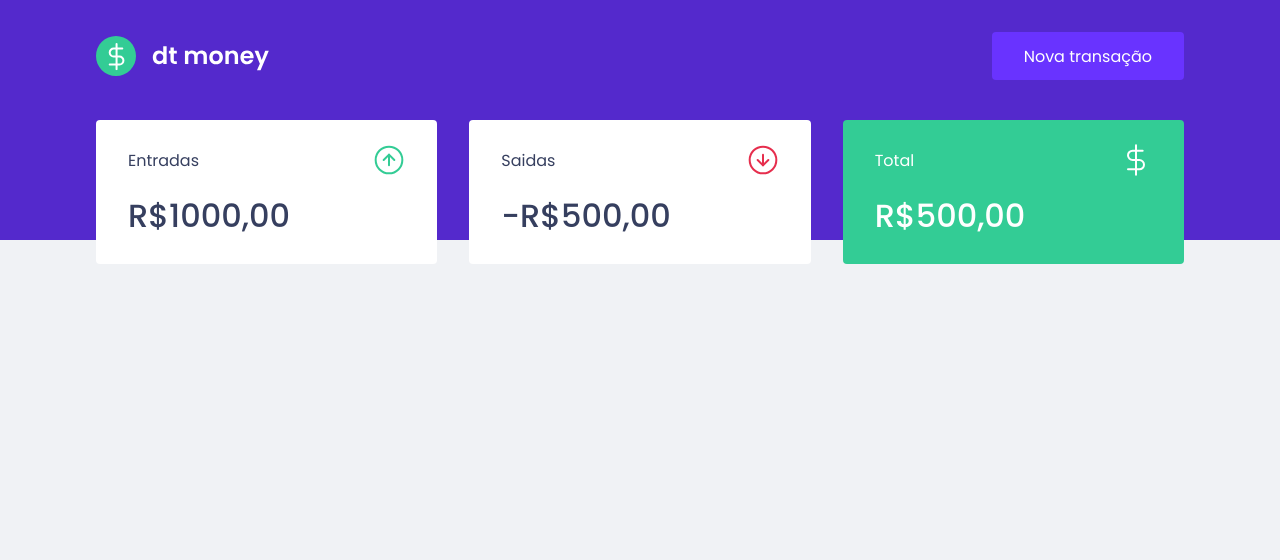
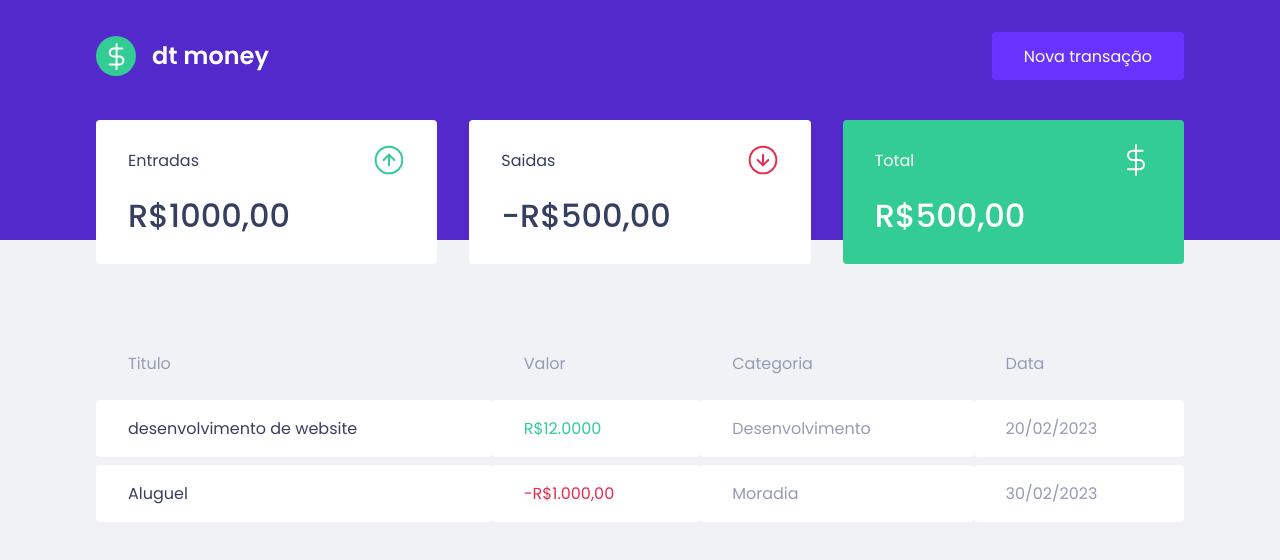
Before and after one commit to ismaelgomesdasilva-zz/dtMoney, a React (Create React App) app: page / in a window 1280 px wide. Shown: the top 560 px of the page. Built offline with nearby package versions, Linux system fonts and the light colour scheme.

Commit message:
add transactions table and finally styles

```diff
--- a/src/components/Dashboard/index.tsx
+++ b/src/components/Dashboard/index.tsx
@@ -1,10 +1,12 @@
 import { Summary } from "../Summary";
+import { TransactionsTable } from "../TransactionsTable";
 import { Container } from "./styles";
 
 export function Dashboard() {
 	return (
 		<Container>
 			<Summary />
+			<TransactionsTable />
 		</Container>
 	);
 }
--- /dev/null
+++ b/src/components/TransactionsTable/index.tsx
@@ -0,0 +1,34 @@
+import { Container } from "./styles";
+
+export function TransactionsTable() {
+	return (
+		<Container>
+			<table>
+				<thead>
+					<tr>
+						<th>Titulo</th>
+						<th>Valor</th>
+						<th>Categoria</th>
+						<th>Data</th>
+					</tr>
+				</thead>
+				<tbody>
+					<tr>
+						<td className="title">desenvolvimento de website</td>
+						<td className="deposit">R$12.0000</td>
+						<td>Desenvolvimento</td>
+						<td>20/02/2023</td>
+					</tr>
+				</tbody>
+				<tbody>
+					<tr>
+						<td className="title">Aluguel</td>
+						<td className="withdram">-R$1.000,00</td>
+						<td>Moradia</td>
+						<td>30/02/2023</td>
+					</tr>
+				</tbody>
+			</table>
+		</Container>
+	);
+}
--- /dev/null
+++ b/src/components/TransactionsTable/styles.ts
@@ -0,0 +1,32 @@
+import styled from "styled-components";
+
+export const Container = styled.div`
+	margin-top: 4rem;
+	table {
+		width: 100%;
+		border-spacing: 0 0.5rem;
+		th {
+			color: var(--text-body);
+			font-weight: 400;
+			padding: 1rem 2rem;
+			text-align: left;
+			line-height: 1.5rem;
+		}
+		td {
+			padding: 1rem 2rem;
+			border: 0;
+			background-color: var(--shape);
+			color: var(--text-body);
+			border-radius: 0.25rem;
+		}
+		.title {
+			color: var(--text-title);
+		}
+		.deposit {
+			color: var(--green);
+		}
+		.withdram {
+			color: var(--red);
+		}
+	}
+`;
```
